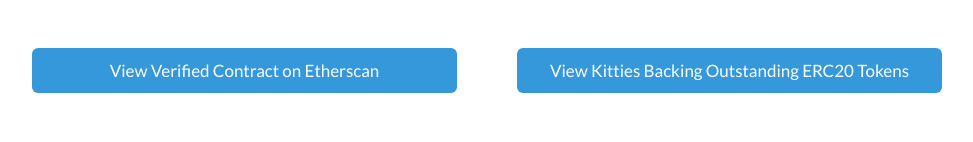
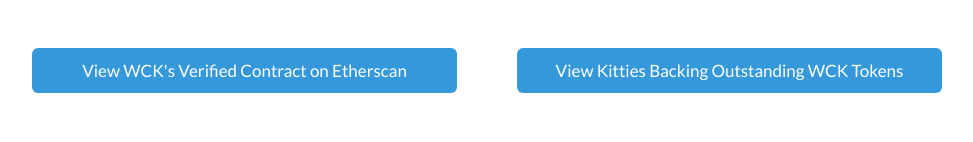
Before and after one commit to mikedemarais/wck, a plain HTML site: page index.html in a window 1280 px wide. Shown: the part 446-588 px from the top of the page, without its empty margins (153-1126 px from the left). Drawn offline with nearby package versions, Linux system fonts and the light colour scheme.

Commit message:
Added more descriptive button labels

```diff
--- a/index.html
+++ b/index.html
@@ -822,7 +822,7 @@
           <div class="col viewVerifiedContract">
             <center>
               <div class="col">
-                <a href="https://etherscan.io/address/0x09fE5f0236F0Ea5D930197DCE254d77B04128075#contracts" target="_blank" rel="noopener noreferrer" class="btn btn-block btn-lg btn-info">View Verified Contract on Etherscan</a>
+                <a href="https://etherscan.io/address/0x09fE5f0236F0Ea5D930197DCE254d77B04128075#contracts" target="_blank" rel="noopener noreferrer" class="btn btn-block btn-lg btn-info">View WCK's Verified Contract on Etherscan</a>
               </div>
             </center>
           </div> <!-- /viewVerifiedContract -->
@@ -830,7 +830,7 @@
           <div class="col viewLockedKitties">
             <center>
               <div class="col">
-                <a href="https://www.cryptokitties.co/profile/0x09fE5f0236F0Ea5D930197DCE254d77B04128075" target="_blank" rel="noopener noreferrer" class="btn btn-block btn-lg btn-info">View Kitties Backing Outstanding ERC20 Tokens</a>
+                <a href="https://www.cryptokitties.co/profile/0x09fE5f0236F0Ea5D930197DCE254d77B04128075" target="_blank" rel="noopener noreferrer" class="btn btn-block btn-lg btn-info">View Kitties Backing Outstanding WCK Tokens</a>
               </div>
             </center>
           </div> <!-- /viewLockedKitties -->
```
